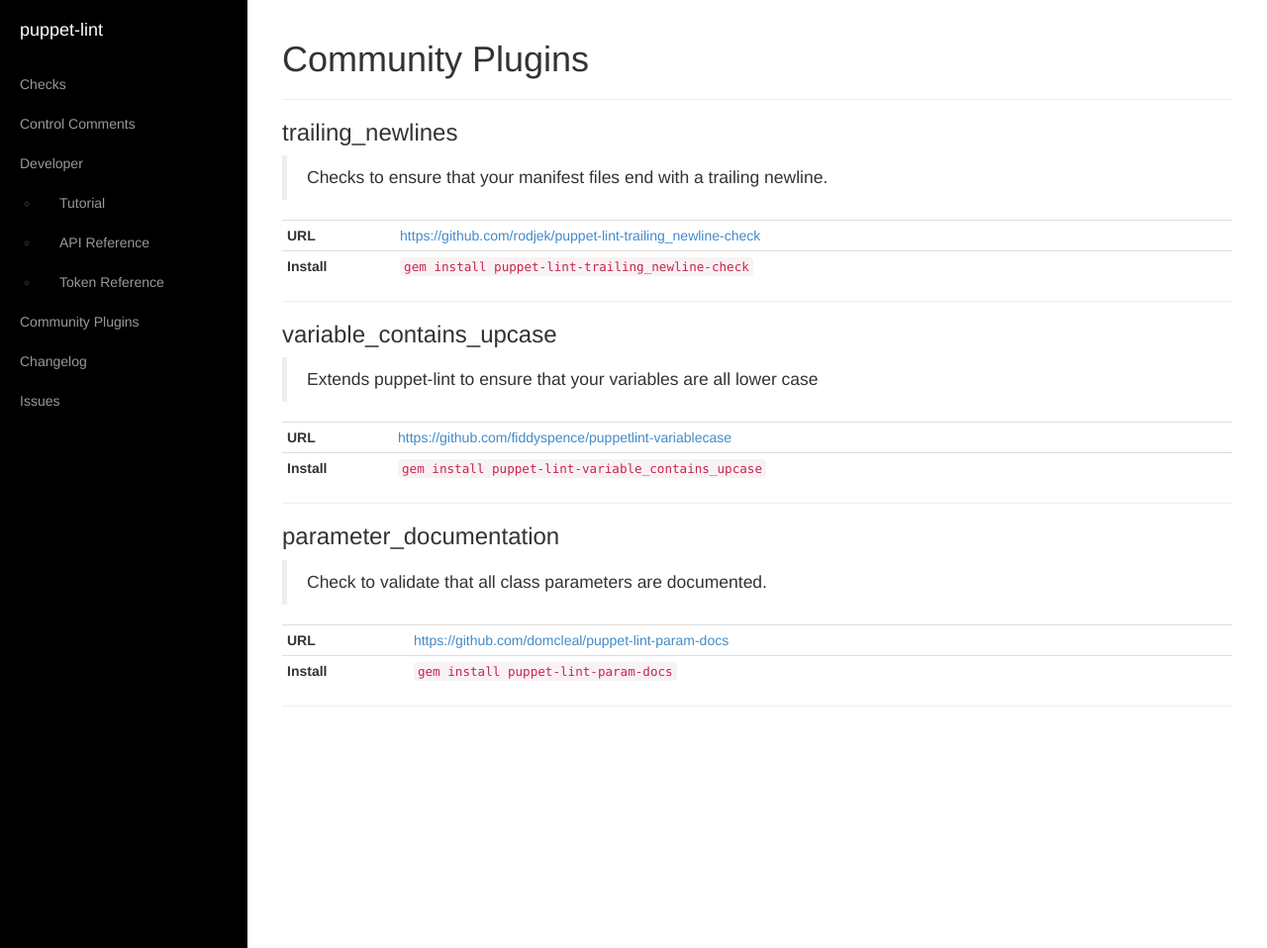
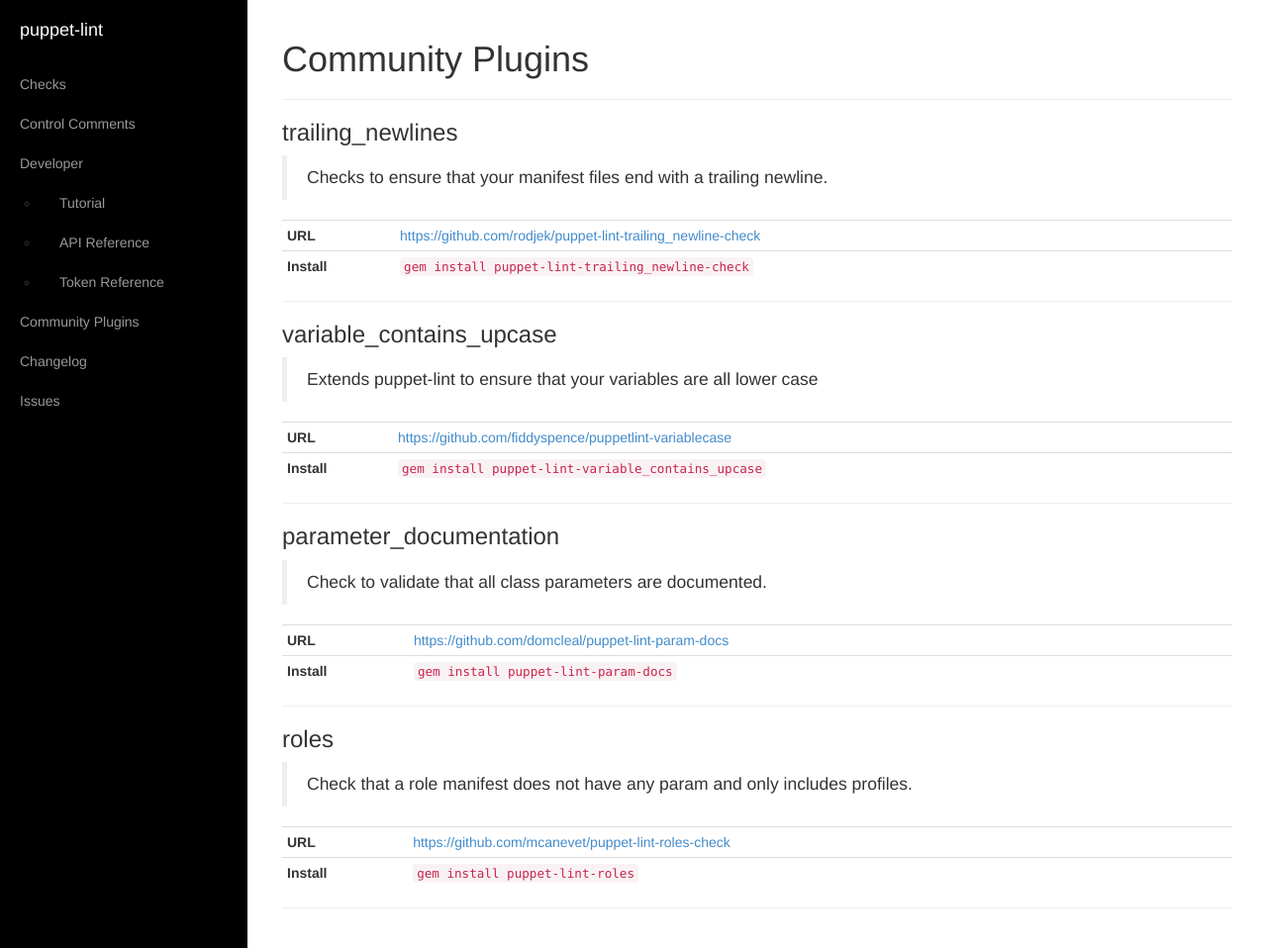
Before and after one commit to rodjek/puppet-lint, a Jekyll site: the page built from plugins/index.md, in a window 1280 px wide and 958 px high. Shown: the whole window at 99% size. Built offline with Jekyll 4.4.1, drawn with Linux system fonts in a browser that asks for light colours.

Commit message:
Update index.md

```diff
--- a/plugins/index.md
+++ b/plugins/index.md
@@ -34,3 +34,13 @@
 {: .table .table-condensed }
 
 ---
+
+### roles
+
+> Check that a role manifest does not have any param and only includes profiles.
+
+| **URL**     | <https://github.com/mcanevet/puppet-lint-roles-check> |
+| **Install** | `gem install puppet-lint-roles`                       |
+{: .table .table-condensed }
+
+---
```
